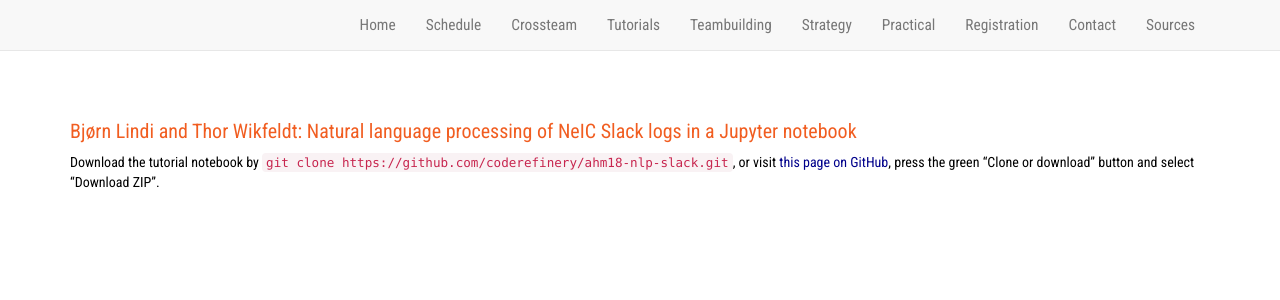
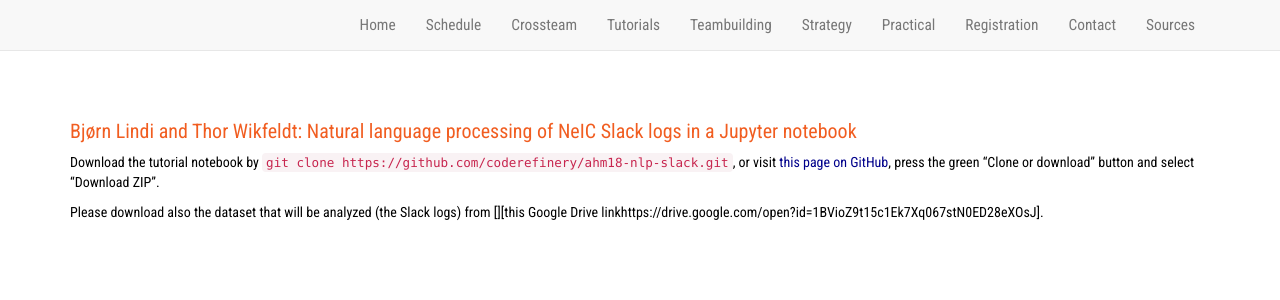
Before and after one commit to neicnordic/ahm18.neic.nordforsk.org, a Jekyll site: the page built from _tutorials/details2/details.md, in a window 1280 px wide. Shown: the top 300 px of the page. Built offline with Jekyll 4.4.1, drawn with Linux system fonts in a browser that asks for light colours; nearby versions of some CDN libraries.

Commit message:
add details to tutorial 2

```diff
--- a/_tutorials/details2/details.md
+++ b/_tutorials/details2/details.md
@@ -9,3 +9,5 @@
 Download the tutorial notebook by `git clone https://github.com/coderefinery/ahm18-nlp-slack.git`, or visit
 [this page on GitHub](https://github.com/coderefinery/ahm18-nlp-slack), press the green "Clone or download" button
 and select "Download ZIP".
+
+Please download also the dataset that will be analyzed (the Slack logs) from [][this Google Drive linkhttps://drive.google.com/open?id=1BVioZ9t15c1Ek7Xq067stN0ED28eXOsJ].
```
Also changed, not shown: _tutorials/02-tutorial2.md (+2 -1 lines).
